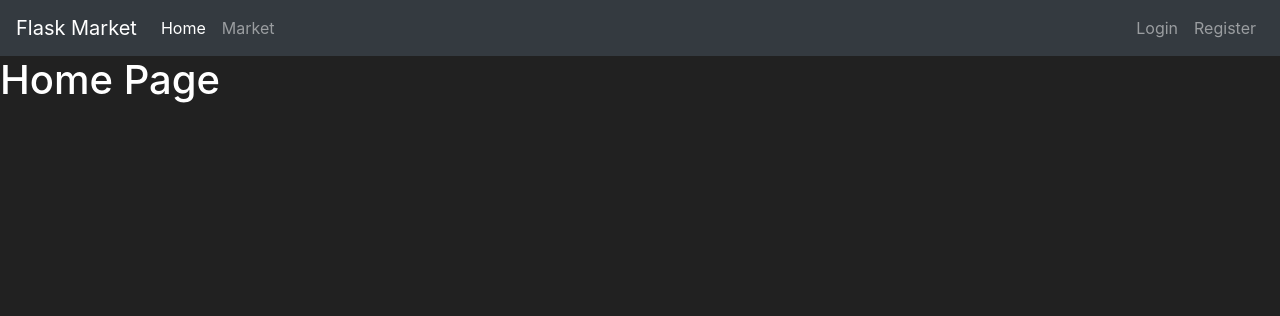
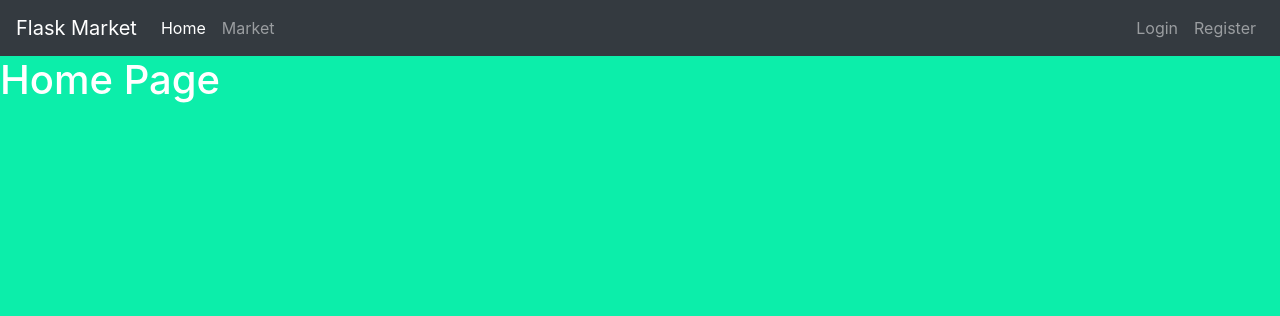
Before and after one commit to giorgiopisano/FlaskMarket, a Flask app: page / in a window 1280 px wide. Shown: the top 316 px of the page. Run offline with Flask 2, Linux system fonts and the light colour scheme.

Commit message:
changed background to blue

```diff
--- a/templates/home.html
+++ b/templates/home.html
@@ -52,7 +52,7 @@
   </body>
   <style>
       body {
-        background-color: #212121;
+        background-color: #0ceeaa;
         color: white
       }
   </style>
```
